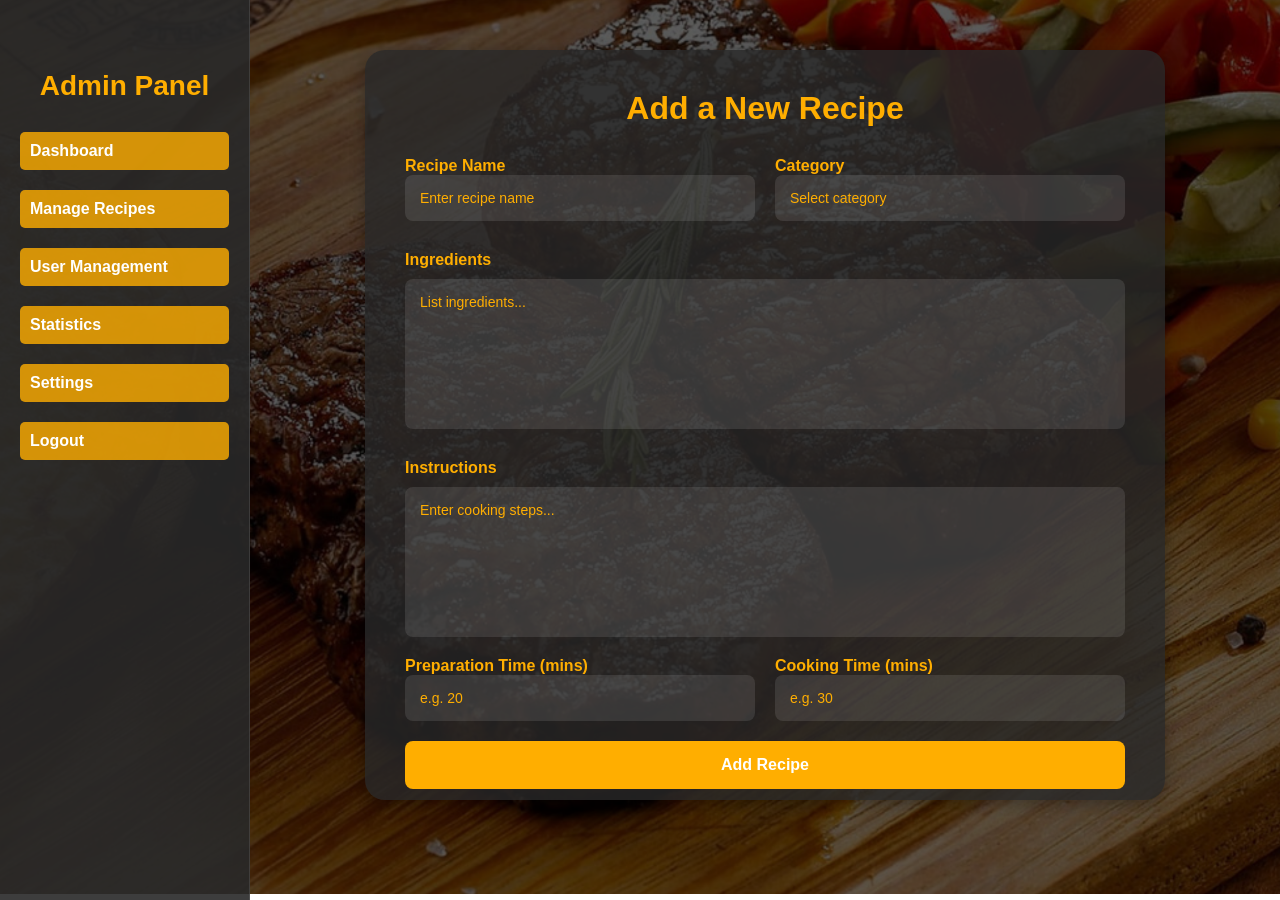
After one commit to falak105/HelloKitchen, a Django app: page /recipe/ in a window 1280 px wide. The commit adds this page. Run offline with Django 5.2, Linux system fonts and the light colour scheme.

Commit message:
recepies

```diff
--- a/SmartKitchen_App/urls.py
+++ b/SmartKitchen_App/urls.py
@@ -19,7 +19,7 @@ urlpatterns = [
     path('userreg/',userreg, name='reg'),
     path('menu/',menu, name='menu'),
     path('service/',service, name='service'),
-    path('recipes/', recipe_list, name='recipe_list'),
+    path('recipe/', create_recipe, name='recipe'),
     path('dashboard/',dashboard, name='dashboard'),
     path('vassi/',vassi, name='voiceassistant'),
     # path('notifications/',notf, name='notf'),
--- a/SmartKitchen_App/views.py
+++ b/SmartKitchen_App/views.py
@@ -5,7 +5,7 @@ from django.contrib.auth.models import User
 from django.contrib import messages
 from django.contrib.auth.hashers import make_password
 from django.http import JsonResponse
-from .models import Response
+from .models import Recipe
 from django.views.decorators.csrf import csrf_exempt
 import json
 
@@ -86,9 +86,33 @@ def team(request):
     return render(request, 'team.html')
 def testimonial(request):
     return render(request, 'testimonial.html')
-def recipe_list(request):
-    recipes = Recipe.objects.all()
-    return render(request, 'kitchen_assistant/recipe_list.html', {'recipes': recipes})
+
+
+
+def create_recipe(request):
+    if request.method == 'POST':
+        recipe_name = request.POST.get('name')
+        recipe_category = request.POST.get('category')
+        ingredients = request.POST.get('ingredients')
+        instructions = request.POST.get('instructions')
+        prep_time = request.POST.get('prep_time')
+        cook_time = request.POST.get('cook_time')
+
+        # Save data to the Recipe model
+        add_recipe = Recipe.objects.create(
+            r_name=recipe_name,
+            category=recipe_category,
+            ingridents=ingredients,
+            instructions=instructions,
+            prep_time=prep_time,
+            cooking_time=cook_time
+        )
+
+        add_recipe.save()
+        return redirect('recipe')  # Redirect to a success page
+
+    return render(request, 'admin/recipe.html')
+
 def vassi(request):
     return render(request,'voiceassistant.html')
 # def dashboard(request):
--- a/templates/admin/admin_dashboard.html
+++ b/templates/admin/admin_dashboard.html
@@ -143,7 +143,7 @@
             <h2>Admin Panel</h2>
             <ul>
                 <li><a href="#">Dashboard</a></li>
-                <li><a href="#">Manage Recipes</a></li>
+                <li><a href="{% url 'recipe' %}">Manage Recipes</a></li>
                 <li><a href="#">User Management</a></li>
                 <li><a href="#">Statistics</a></li>
                 <li><a href="#">Settings</a></li>
--- /dev/null
+++ b/templates/admin/recipe.html
@@ -0,0 +1,207 @@
+
+{% load static %}
+
+<head>
+    <meta charset="UTF-8">
+    <meta name="viewport" content="width=device-width, initial-scale=1.0">
+    <title>Add Recipe - Smart Kitchen Assistant</title>
+    <style>
+        * {
+            margin: 0;
+            padding: 0;
+            box-sizing: border-box;
+            font-family: 'Poppins', sans-serif;
+        }
+
+        body{
+         background-image: url(/static/img/bg_log.png);
+         background-repeat: no-repeat;
+         background-position: 100%;
+         background-size: cover;
+    }
+    .admin-dashboard {
+            display: flex;
+            height: 100vh;
+        }
+
+        .sidebar {
+            height: 900px;
+            width: 250px;
+            background: rgba(41, 41, 41, 0.9);
+            padding: 20px;
+            border-right: 1px solid rgba(255, 255, 255, 0.1);
+        }
+
+        .sidebar h2 {
+            color: #ffae00;
+            margin-top: 50px;
+            margin-bottom: 30px;
+            text-align: center;
+            font-size: 28px;
+        }
+
+        .sidebar ul {
+            list-style-type: none;
+            padding: 0;
+        }
+
+        .sidebar ul li {
+            margin: 20px 0;
+        }
+
+        .sidebar ul li a {
+            color: #fff;
+            text-decoration: none;
+            font-weight: 600;
+            padding: 10px;
+            display: block;
+            background: rgba(255, 174, 0, 0.8);
+            border-radius: 5px;
+            transition: background-color 0.3s ease;
+        }
+
+        .sidebar ul li a:hover {
+            background-color: #d98e00;
+        }
+
+
+        .container {
+            width: 100%;
+            max-width: 800px;
+            height: 750px;
+            margin: 50px auto;
+            padding: 40px;
+            background: rgba(41, 41, 41, 0.8);
+            border-radius: 20px;
+            box-shadow: 0 4px 15px rgba(0, 0, 0, 0.3);
+        }
+
+        h1 {
+            text-align: center;
+            margin-bottom: 30px;
+            color: #ffae00;
+        }
+
+
+        form {
+            display: flex;
+            flex-direction: column;
+        }
+
+        label {
+            margin: 10px 0;
+            font-size: 16px;
+            font-weight: 600;
+            color: #ffae00;
+        }
+
+        input, textarea, select {
+            padding: 15px;
+            margin-bottom: 20px;
+            border-radius: 8px;
+            border: none;
+            background: rgba(255, 255, 255, 0.1);
+            color: #ffae00;
+            font-size: 14px;
+            width: 100%;
+        }
+
+
+
+        textarea {
+            height: 150px;
+            resize: none;
+        }
+
+        select {
+            appearance: none;
+        }
+
+        input::placeholder, textarea::placeholder {
+            color: #ffae00;;
+        }
+
+        button {
+            padding: 15px;
+            background-color: #ffae00;
+            color: #fff;
+            border: none;
+            border-radius: 8px;
+            font-size: 16px;
+            font-weight: 600;
+            cursor: pointer;
+            transition: background-color 0.3s ease;
+        }
+
+        button:hover {
+            background-color: #d98e00;
+        }
+
+        .form-group {
+            display: flex;
+            justify-content: space-between;
+            gap: 20px;
+        }
+
+        .form-group div {
+            flex: 1;
+        }
+    </style>
+</head>
+<body>
+    <div class="admin-dashboard">
+        <aside class="sidebar">
+            <h2>Admin Panel</h2>
+            <ul>
+                <li><a href="{% url 'admin_dashboard' %}">Dashboard</a></li>
+                <li><a href="{% url 'recipe' %}">Manage Recipes</a></li>
+                <li><a href="#">User Management</a></li>
+                <li><a href="#">Statistics</a></li>
+                <li><a href="#">Settings</a></li>
+                <li><a href="#">Logout</a></li>
+            </ul>
+        </aside>
+    <div class="container">
+        <h1>Add a New Recipe</h1>
+        <form  method="post">
+            {% csrf_token %}
+            <div class="form-group">
+                <div>
+                    <label for="recipe-name">Recipe Name</label>
+                    <input type="text" id="recipe-name" name="name" placeholder="Enter recipe name" required>
+                </div>
+                <div>
+                    <label for="recipe_category">Category</label>
+                    <select id="recipe-category" name="category" required>
+                        <option value="" disabled selected>Select category</option>
+                        <option value="Breakfast">Breakfast</option>
+                        <option value="Lunch">Lunch</option>
+                        <option value="Dinner">Dinner</option>
+                        <option value="Dessert">Dessert</option>
+                        <option value="Snack">Snack</option>
+                    </select>
+                </div>
+            </div>
+
+            <label for="ingredients">Ingredients</label>
+            <textarea id="ingredients" name="ingredients" placeholder="List ingredients..." required></textarea>
+
+            <label for="instructions">Instructions</label>
+            <textarea id="instructions" name="instructions" placeholder="Enter cooking steps..." required></textarea>
+
+            <div class="form-group">
+                <div>
+                    <label for="prep-time">Preparation Time (mins)</label>
+                    <input type="number" id="prep-time" name="prep_time" placeholder="e.g. 20" required>
+                </div>
+                <div>
+                    <label for="cook-time">Cooking Time (mins)</label>
+                    <input type="number" id="cook-time" name="cook_time" placeholder="e.g. 30" required>
+                </div>
+            </div>
+
+            <button type="submit">Add Recipe</button>
+        </form>
+
+    </div>
+</body>
```
Also changed, not shown: SmartKitchen_App/admin.py (+1 -6 lines), SmartKitchen_App/models.py (+6 -51 lines), SmartKitchen_App/migrations/0001_initial.py, SmartKitchen_App/migrations/0002_initial.py (added), SmartKitchen_App/migrations/0003_delete_recipe.py (added), SmartKitchen_App/migrations/0004_initial.py (added), db.sqlite3.
